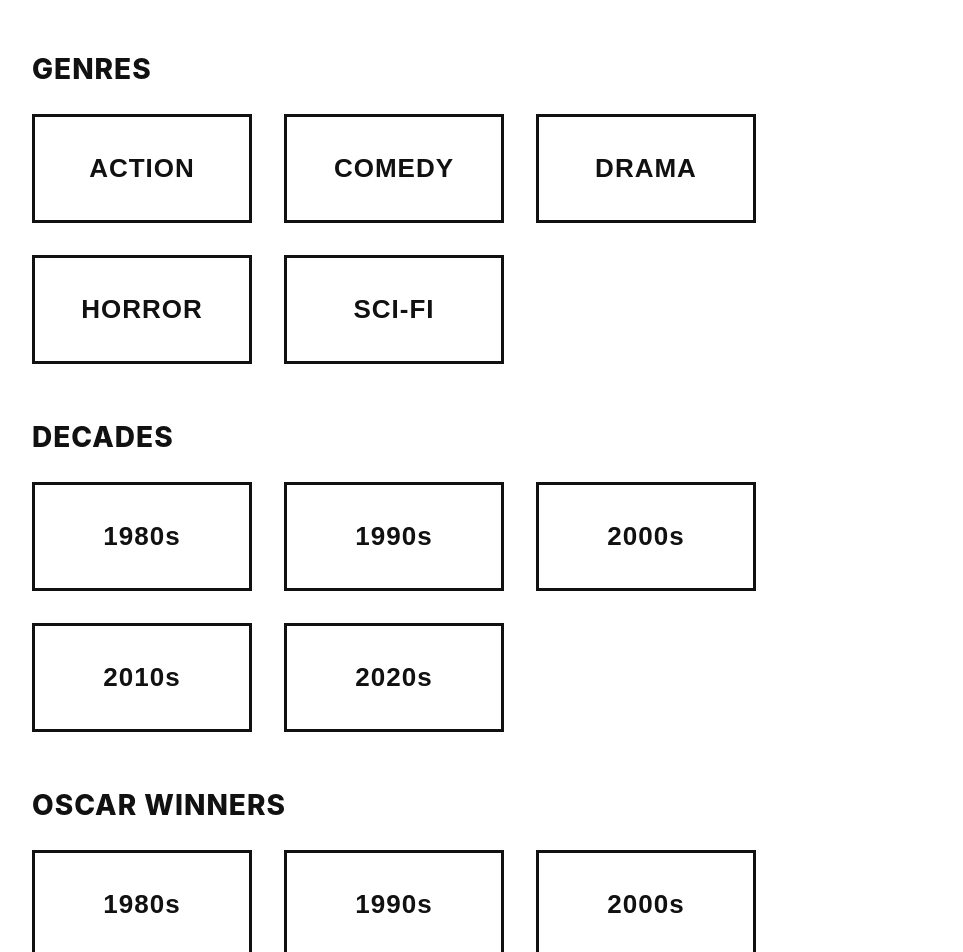
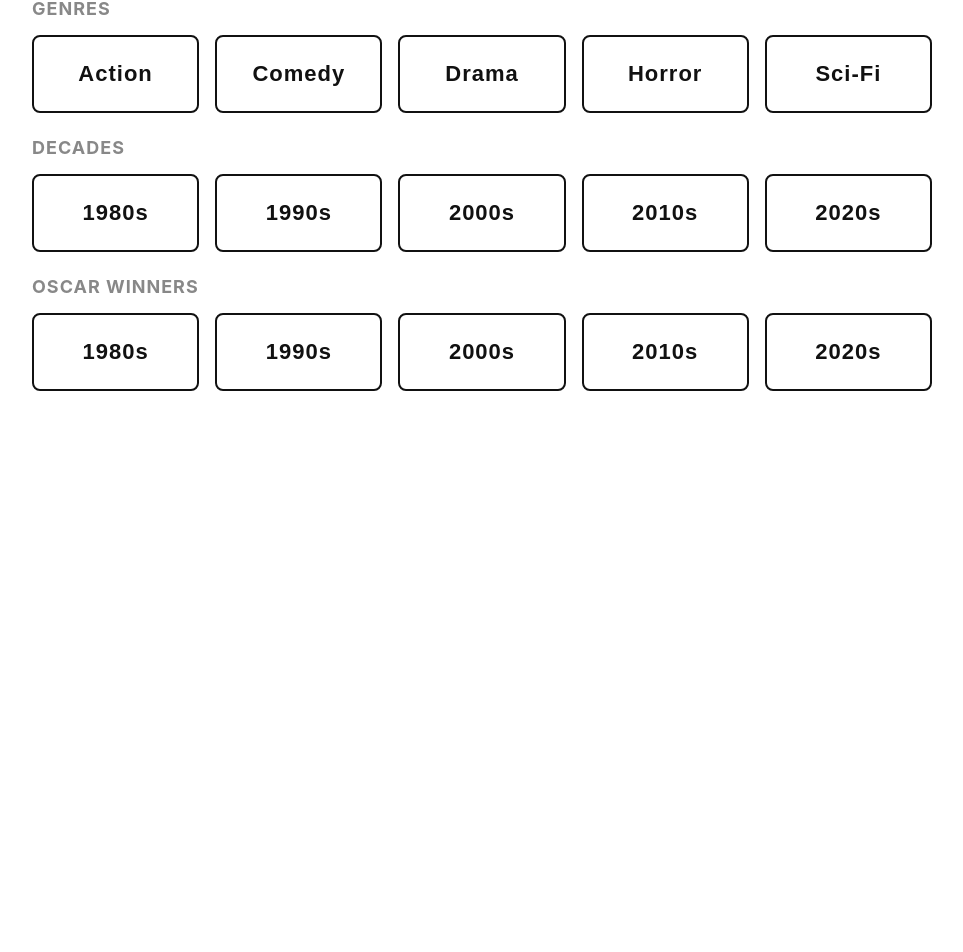
Before and after one commit to iandeborja/blindboxd, a React (Vite) app: page / in a window 1280 px wide. Shown: the part 153-1105 px from the top of the page, without its empty margins (158-1121 px from the left). After the commit the page ends 816 px from the top, so only its background shows below. Built offline with nearby package versions, Linux system fonts and the light colour scheme.

Commit message:
Update CategorySelection.jsx

```diff
--- a/src/CategorySelection.jsx
+++ b/src/CategorySelection.jsx
@@ -2,20 +2,31 @@ import React from 'react';
 
 const genres = ['Action', 'Comedy', 'Drama', 'Horror', 'Sci-Fi'];
 const decades = ['1980s', '1990s', '2000s', '2010s', '2020s'];
+const oscarDecades = ['1980s', '1990s', '2000s', '2010s', '2020s'];
 
 export default function CategorySelection({ onCategorySelect }) {
+  // Build a unified list of options with group labels
+  const options = [
+    ...genres.map((g) => ({ label: g, type: 'genre', value: g, group: 'Genres' })),
+    ...decades.map((d) => ({ label: d, type: 'decade', value: d, group: 'Decades' })),
+    ...oscarDecades.map((d) => ({ label: d, type: 'oscar', value: d, group: 'Oscar Winners' })),
+  ];
+
+  // For section labels in the grid
+  const groupOrder = ['Genres', 'Decades', 'Oscar Winners'];
+
   return (
     <div style={{
       minHeight: '100vh',
       background: '#fff',
       fontFamily: 'Inter, Arial, Helvetica, sans-serif',
       color: '#111',
+      padding: 0,
     }}>
-      {/* Top Nav Bar */}
       <nav style={{
         width: '100%',
         borderBottom: 'none',
-        padding: '48px 0 0 0',
+        padding: '32px 0 0 0',
         marginBottom: 0,
         textAlign: 'left',
         maxWidth: 900,
@@ -38,45 +49,71 @@ export default function CategorySelection({ onCategorySelect }) {
           marginTop: 8,
           display: 'block',
         }}>
-          Create Top 10 Lists Without Knowing the Movies
+          Pick a category. Make a Top 10 List without knowing the movies.
         </span>
       </nav>
       <main style={{
         maxWidth: 900,
         margin: '0 auto',
-        padding: '0 16px',
-        marginTop: 56,
+        padding: '0 8px',
+        marginTop: 10,
         textAlign: 'left',
       }}>
-        <section style={{ marginBottom: 56 }}>
-          <h2 style={{
-            fontSize: 28,
-            fontWeight: 800,
-            textTransform: 'uppercase',
-            marginBottom: 28,
-            letterSpacing: 1,
-          }}>Genres</h2>
-          <div style={{
-            display: 'grid',
-            gridTemplateColumns: 'repeat(3, 220px)',
-            gap: '32px 32px',
-            marginBottom: 0,
-          }}>
-            {genres.map((genre) => (
+        <style>
+          {`
+            .category-grid {
+              display: grid;
+              grid-template-columns: repeat(5, 1fr);
+              gap: 16px;
+              margin-bottom: 0;
+            }
+            @media (max-width: 900px) {
+              .category-grid {
+                grid-template-columns: repeat(3, 1fr);
+              }
+            }
+            @media (max-width: 600px) {
+              .category-grid {
+                grid-template-columns: repeat(2, 1fr);
+              }
+            }
+            @media (max-width: 400px) {
+              .category-grid {
+                grid-template-columns: 1fr;
+              }
+            }
+            .category-label {
+              grid-column: 1 / -1;
+              font-size: 18px;
+              font-weight: 700;
+              margin: 8px 0 0 0;
+              color: #888;
+              letter-spacing: 1px;
+              text-transform: uppercase;
+              background: #fff;
+              padding: 0;
+            }
+          `}
+        </style>
+        <div className="category-grid">
+          {groupOrder.map((group) => [
+            <div className="category-label" key={group}>{group}</div>,
+            ...options.filter((opt) => opt.group === group).map((opt) => (
               <button
-                key={genre}
+                key={opt.type + '-' + opt.value}
                 style={{
-                  padding: '36px 0',
-                  fontSize: 26,
+                  padding: '24px 0',
+                  fontSize: 22,
                   fontWeight: 800,
-                  border: '3px solid #111',
+                  border: '2px solid #111',
                   background: '#fff',
                   color: '#111',
-                  textTransform: 'uppercase',
                   letterSpacing: 1,
                   cursor: 'pointer',
                   transition: 'background 0.2s, color 0.2s',
                   outline: 'none',
+                  borderRadius: 8,
+                  marginBottom: 0,
                 }}
                 onMouseOver={e => {
                   e.currentTarget.style.background = '#111';
@@ -86,101 +123,13 @@ export default function CategorySelection({ onCategorySelect }) {
                   e.currentTarget.style.background = '#fff';
                   e.currentTarget.style.color = '#111';
                 }}
-                onClick={() => onCategorySelect({ type: 'genre', value: genre })}
+                onClick={() => onCategorySelect({ type: opt.type, value: opt.value })}
               >
-                {genre.toUpperCase()}
+                {opt.label}
               </button>
-            ))}
-          </div>
-        </section>
-        <section style={{ marginBottom: 56 }}>
-          <h2 style={{
-            fontSize: 28,
-            fontWeight: 800,
-            textTransform: 'uppercase',
-            marginBottom: 28,
-            letterSpacing: 1,
-          }}>Decades</h2>
-          <div style={{
-            display: 'grid',
-            gridTemplateColumns: 'repeat(3, 220px)',
-            gap: '32px 32px',
-            marginBottom: 0,
-          }}>
-            {decades.map((decade) => (
-              <button
-                key={decade}
-                style={{
-                  padding: '36px 0',
-                  fontSize: 26,
-                  fontWeight: 800,
-                  border: '3px solid #111',
-                  background: '#fff',
-                  color: '#111',
-                  letterSpacing: 1,
-                  cursor: 'pointer',
-                  transition: 'background 0.2s, color 0.2s',
-                  outline: 'none',
-                }}
-                onMouseOver={e => {
-                  e.currentTarget.style.background = '#111';
-                  e.currentTarget.style.color = '#fff';
-                }}
-                onMouseOut={e => {
-                  e.currentTarget.style.background = '#fff';
-                  e.currentTarget.style.color = '#111';
-                }}
-                onClick={() => onCategorySelect({ type: 'decade', value: decade })}
-              >
-                <span style={{ textTransform: 'uppercase' }}>{decade.slice(0, 4)}</span><span style={{ textTransform: 'lowercase' }}>s</span>
-              </button>
-            ))}
-          </div>
-        </section>
-        <section style={{ marginBottom: 56 }}>
-          <h2 style={{
-            fontSize: 28,
-            fontWeight: 800,
-            textTransform: 'uppercase',
-            marginBottom: 28,
-            letterSpacing: 1,
-          }}>Oscar Winners</h2>
-          <div style={{
-            display: 'grid',
-            gridTemplateColumns: 'repeat(3, 220px)',
-            gap: '32px 32px',
-            marginBottom: 0,
-          }}>
-            {decades.map((decade) => (
-              <button
-                key={decade}
-                style={{
-                  padding: '36px 0',
-                  fontSize: 26,
-                  fontWeight: 800,
-                  border: '3px solid #111',
-                  background: '#fff',
-                  color: '#111',
-                  letterSpacing: 1,
-                  cursor: 'pointer',
-                  transition: 'background 0.2s, color 0.2s',
-                  outline: 'none',
-                }}
-                onMouseOver={e => {
-                  e.currentTarget.style.background = '#111';
-                  e.currentTarget.style.color = '#fff';
-                }}
-                onMouseOut={e => {
-                  e.currentTarget.style.background = '#fff';
-                  e.currentTarget.style.color = '#111';
-                }}
-                onClick={() => onCategorySelect({ type: 'oscar', value: decade })}
-              >
-                <span style={{ textTransform: 'uppercase' }}>{decade.slice(0, 4)}</span><span style={{ textTransform: 'lowercase' }}>s</span>
-              </button>
-            ))}
-          </div>
-        </section>
+            ))
+          ])}
+        </div>
       </main>
     </div>
   );
```
